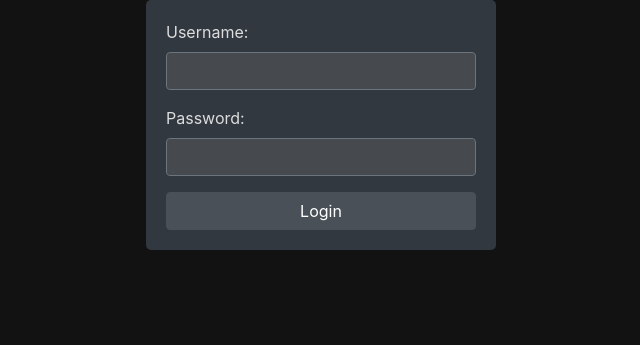
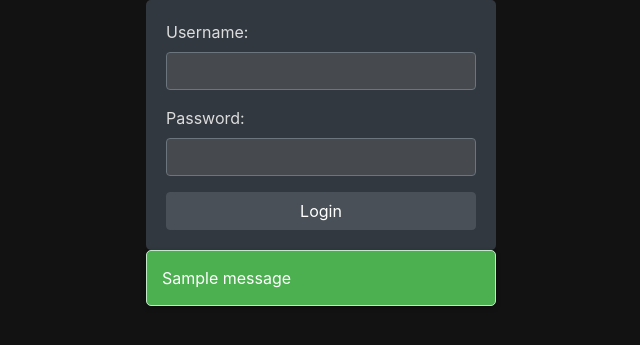
Before and after one commit to seancarr717/VulnScanner, a Flask app: page /login in a window 1280 px wide. Shown: the part 56-401 px from the top of the page, without its empty margins (319-959 px from the left). Run offline with Flask 3, Linux system fonts and the light colour scheme; tables that the repository leaves empty hold one stand-in row (values such as "Sample post"); one stand-in notice (Sample message) is shown.

Commit message:
fix prod and dev env fully and implement login error /success display

```diff
--- a/app/auth.py
+++ b/app/auth.py
@@ -13,13 +13,14 @@ def login():
             session['username'] = username
             return redirect(url_for('home'))
         else:
-            return 'Invalid username or password'
+            flash('Invalid username or password', 'error')  # Use flash to send a message
+            return redirect(url_for('login_route'))  # Redirect to login page again
     return render_template('login.html')
 
 def register(username, password):
     # Check if user already exists
     if User.query.filter_by(username=username).first():
-        flash('Username already exists.')
+        flash('Username already exists.', 'error')
         return redirect(url_for('register_route'))
 
     # Create new user with hashed password
@@ -28,7 +29,7 @@ def register(username, password):
     db.session.add(new_user)
     db.session.commit()
 
-    flash('User successfully registered!')
+    flash('User successfully registered!', 'success')
     return redirect(url_for('login_route'))
 
 def logout():
--- a/app/templates/login.html
+++ b/app/templates/login.html
@@ -14,31 +14,65 @@
             padding: 20px;
             border-radius: 5px;
         }
+
         .form-custom .form-control {
             background-color: #464a4e;
             color: #fff;
             border: 1px solid #6c757d;
         }
+
         .form-custom .form-control:focus {
             background-color: #464a4e;
             border-color: #adb5bd;
             outline: none;
             color: #fff;
         }
+
         .form-custom .form-label {
             color: #ddd;
         }
+
         .form-custom .btn-primary {
             background-color: #495057;
             border-color: #495057;
         }
+
         .form-custom .btn-primary:hover {
             background-color: #5e6770;
         }
+
         body {
             background-color: #121212;
             color: #fff;
 
+        }
+
+        flash-messages {
+            position: fixed;
+            top: 20px;
+            right: 20px;
+            z-index: 1000;
+            width: 300px;
+        }
+
+        .alert {
+            padding: 15px;
+            margin-bottom: 10px;
+            border-radius: 5px;
+            box-shadow: 0 2px 5px rgba(0, 0, 0, 0.3);
+            transition: opacity 0.3s linear;
+            color: white;
+            /* White text color */
+        }
+
+        .alert-error {
+            background-color: #f44336;
+            /* Red background for errors */
+        }
+
+        .alert-success {
+            background-color: #4CAF50;
+            /* Green background for success */
         }
     </style>
 </head>
@@ -61,6 +95,7 @@
             </ul>
         </div>
     </nav>
+
     <div class="container">
         <div class="row justify-content-center">
             <div class="col-md-6 col-lg-4">
@@ -75,6 +110,15 @@
                     </div>
                     <button type="submit" class="btn btn-primary w-100">Login</button>
                 </form>
+                {% with messages = get_flashed_messages(with_categories=true) %}
+                {% if messages %}
+                <div class="flash-messages">
+                    {% for category, message in messages %}
+                    <div class="alert alert-{{ category }}">{{ message }}</div>
+                    {% endfor %}
+                </div>
+                {% endif %}
+                {% endwith %}
             </div>
         </div>
     </div>
```
Also changed, not shown: app/templates/register.html (+43 -0 lines), 1 other file.
